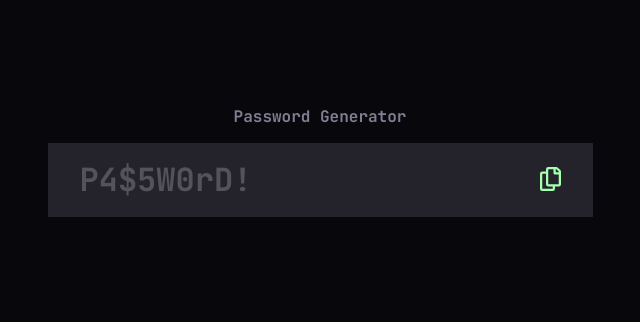
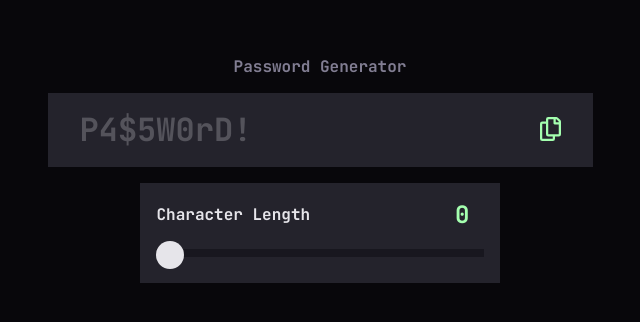
Before and after one commit to RicardoGeada/fm-password-generator, an Angular app: page / in a window 1280 px wide. Shown: the part 230-552 px from the top of the page, without its empty margins (320-960 px from the left). Built offline with nearby package versions, Linux system fonts and the light colour scheme.

Commit message:
feat(password-settings): add character length slider

```diff
--- a/src/app/components/password-settings/password-settings.html
+++ b/src/app/components/password-settings/password-settings.html
@@ -1,6 +1,20 @@
 <div class="password-settings">
-    <!-- character length -->
-    <!-- checkboxes -->
-    <!-- password strength -->
-    <!-- generate button -->
+  <!-- character length -->
+  <div class="character-length">
+    <label class="character-length__label" for="characterLength">Character Length</label>
+    <output class="character-length__output">{{ characterLength }}</output>
+    <input
+      class="character-length__slider"
+      type="range"
+      name="characterLength"
+      id="characterLength"
+      [(ngModel)]="characterLength"
+      min="0"
+      max={{maxLength}}
+      [style]="{'--range-thumb': sliderPercentage}"
+    />
+  </div>
+  <!-- checkboxes -->
+  <!-- password strength -->
+  <!-- generate button -->
 </div>
--- a/src/app/components/password-settings/password-settings.scss
+++ b/src/app/components/password-settings/password-settings.scss
@@ -0,0 +1,69 @@
+@use './../../../fonts.scss';
+
+.password-settings {
+  color: var(--color-grey-200);
+  background-color: var(--color-grey-800);
+  padding: var(--spacing-200);
+}
+
+.character-length {
+  display: flex;
+  justify-content: space-between;
+  align-items: center;
+  flex-wrap: wrap;
+  gap: var(--spacing-100);
+
+  &__label {
+    @include fonts.apply-text-preset('4');
+  }
+  &__output {
+    padding-right: 14px;
+    color: var(--color-green-200);
+    @include fonts.apply-text-preset('2');
+  }
+  &__slider {
+    --range-thumb: 0%;
+    -webkit-appearance: none;
+    appearance: none;
+    width: 100%;
+    height: 28px;
+    background-color: transparent;
+
+    &::-webkit-slider-thumb {
+      --webkit-appearance: none;
+      appearance: none;
+      width: 28px;
+      height: 28px;
+      border-radius: 100%;
+      background-color: var(--color-grey-200);
+      cursor: pointer;
+      transform: translateY(-8px);
+    }
+
+    &::-moz-range-thumb {
+      --webkit-appearance: none;
+      appearance: none;
+      width: 28px;
+      height: 28px;
+      border-radius: 100%;
+      background-color: var(--color-grey-200);
+      cursor: pointer;
+      transform: translateY(-8px);
+    }
+
+    // &::-moz-range-track,
+    &::-webkit-slider-runnable-track {
+        height: 8px;
+        background: linear-gradient(to right, var(--color-green-200) var(--range-thumb), var(--color-grey-850) var(--range-thumb));
+    }
+
+    &:active {
+
+
+      &::-webkit-slider-thumb {
+        background-color: var(--color-grey-850);
+        border: 2px solid var(--color-green-200);
+      }
+    }
+  }
+}
--- a/src/app/components/password-settings/password-settings.ts
+++ b/src/app/components/password-settings/password-settings.ts
@@ -1,9 +1,19 @@
 import { Component } from '@angular/core';
+import { FormsModule } from '@angular/forms';
 
 @Component({
   selector: 'app-password-settings',
-  imports: [],
+  imports: [FormsModule],
   templateUrl: './password-settings.html',
   styleUrl: './password-settings.scss',
 })
-export class PasswordSettings {}
+export class PasswordSettings {
+
+  characterLength: number = 0;
+  maxLength: number = 20;
+
+  get sliderPercentage(): string {
+    return (this.characterLength / this.maxLength) * 100 + '%';
+  }
+
+}
```
